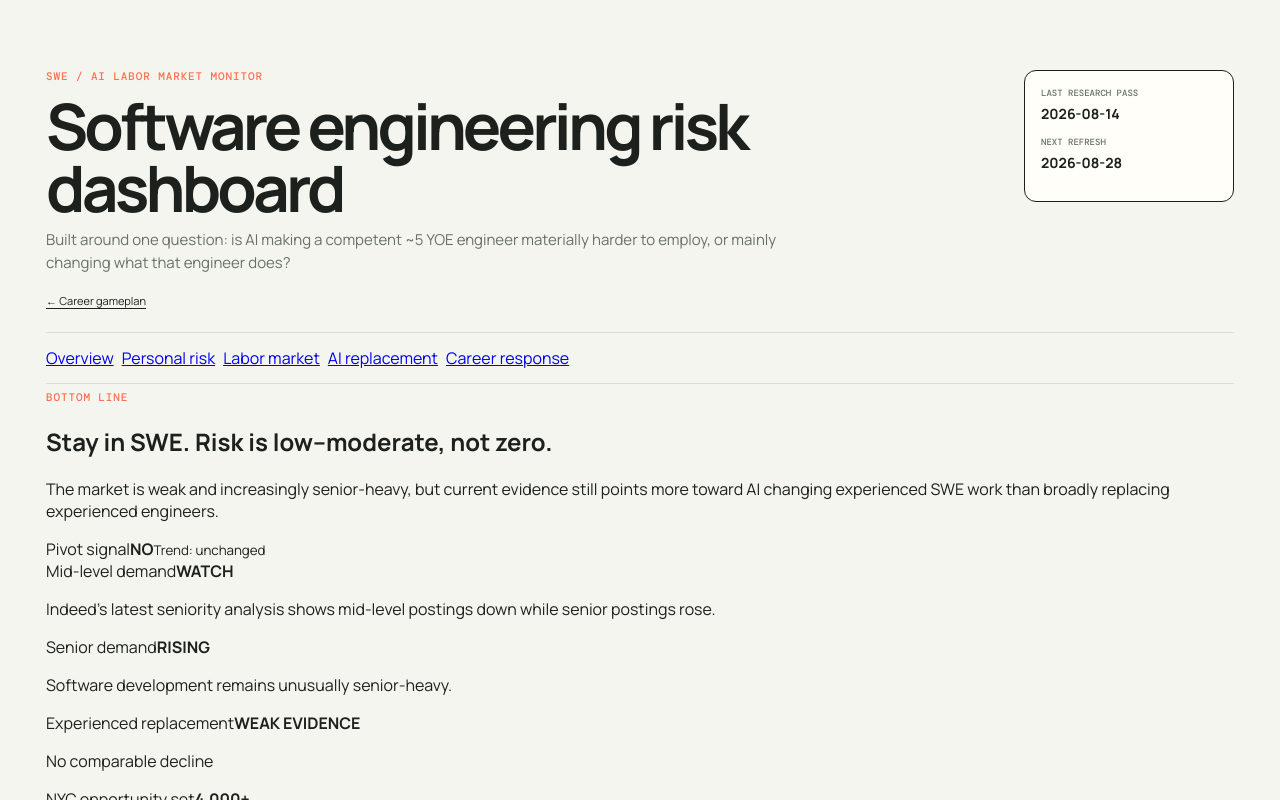
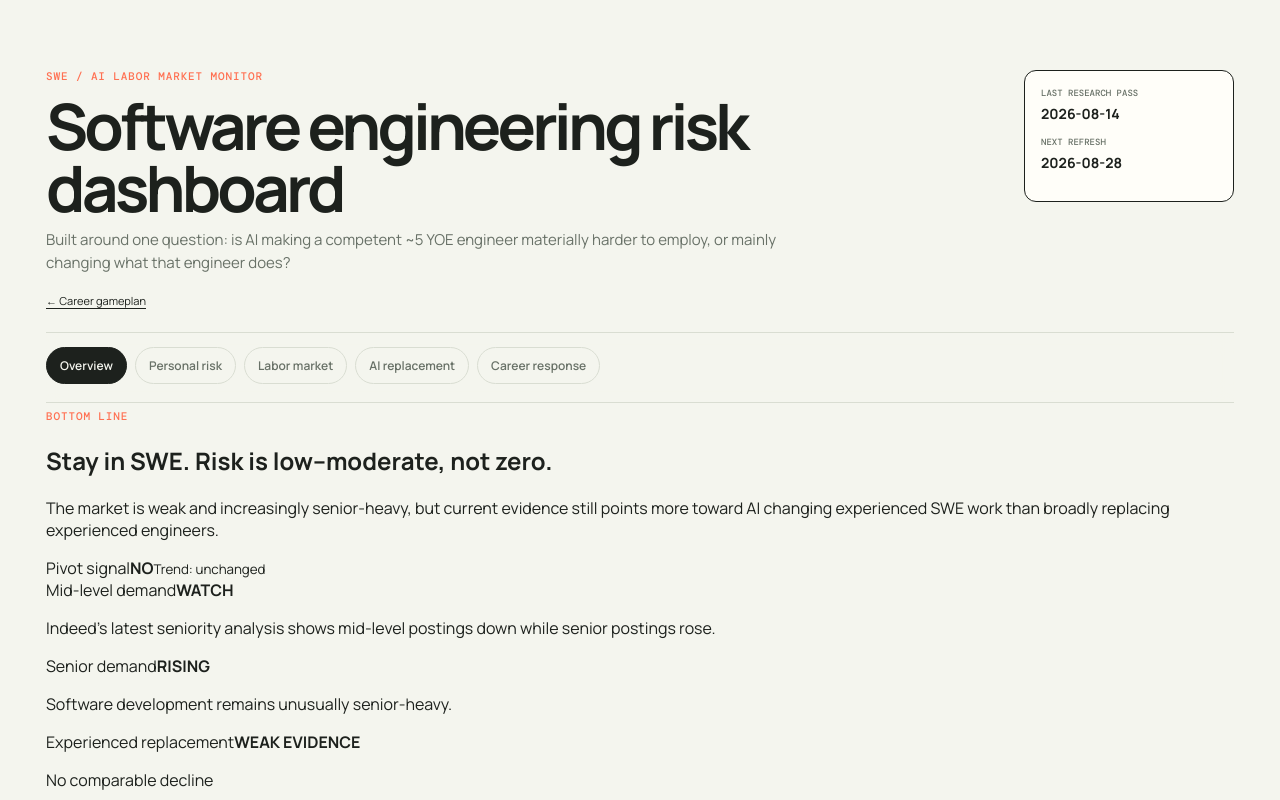
Before and after one commit to JamesWingert/career-helper, a Next.js app: page /ai-dashboard in a window 1280 px wide. Shown: the top 800 px of the page. Built offline with nearby package versions, Linux system fonts and the light colour scheme.

Commit message:
Use dedicated dashboard shell styles

```diff
--- a/app/ai-dashboard/dashboard-nav.tsx
+++ b/app/ai-dashboard/dashboard-nav.tsx
@@ -1,5 +1,5 @@
 import Link from "next/link";
-import styles from "./page.module.css";
+import shell from "./shell.module.css";
 
 const links = [
   ["overview", "/ai-dashboard", "Overview"],
@@ -11,9 +11,9 @@ const links = [
 
 export function DashboardNav({ active }: { active: string }) {
   return (
-    <nav className={styles.dashboardNav} aria-label="AI dashboard sections">
+    <nav className={shell.dashboardNav} aria-label="AI dashboard sections">
       {links.map(([id, href, label]) => (
-        <Link key={id} href={href} className={active === id ? styles.dashboardNavActive : undefined}>{label}</Link>
+        <Link key={id} href={href} className={active === id ? shell.dashboardNavActive : undefined}>{label}</Link>
       ))}
     </nav>
   );
```
